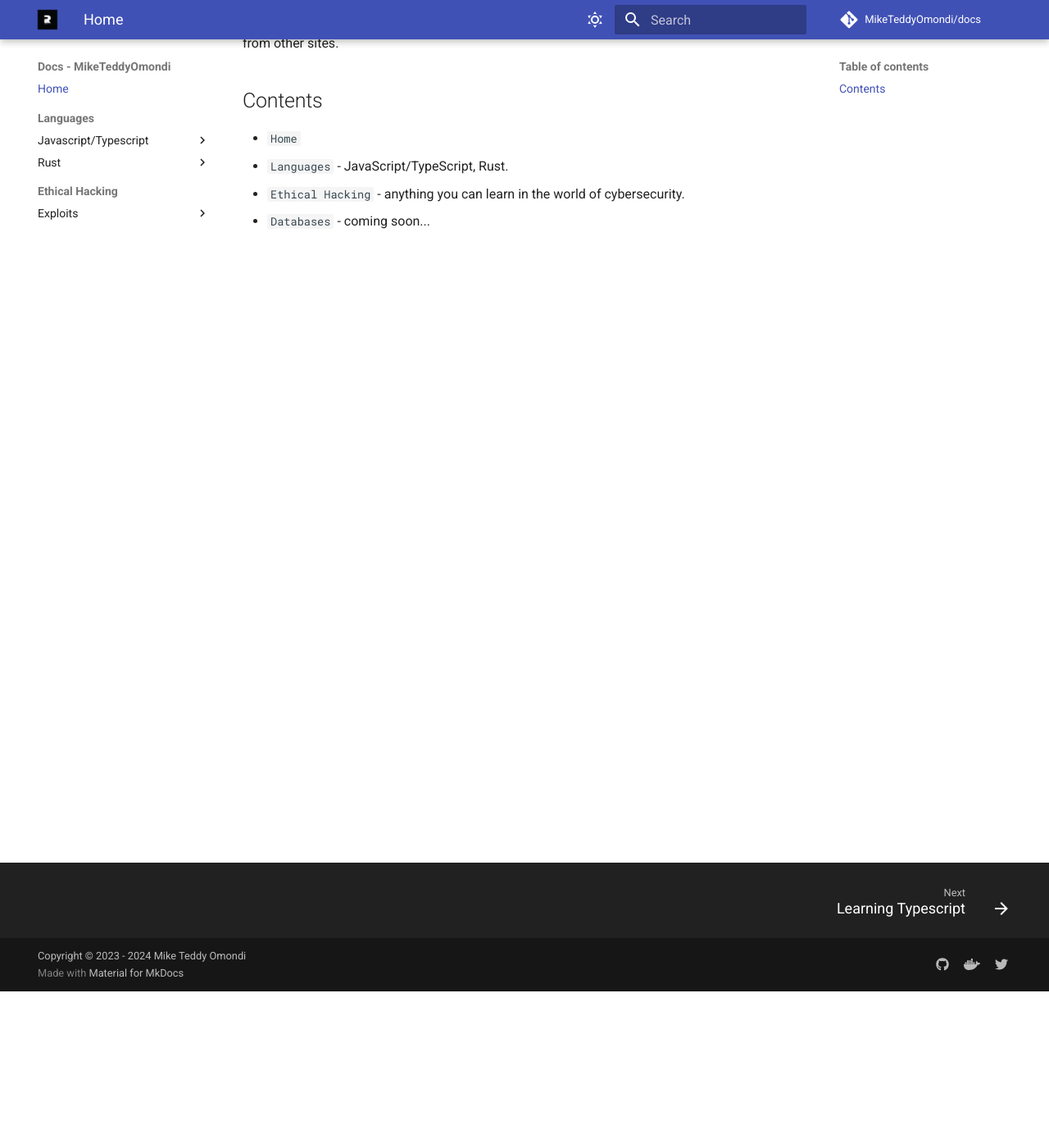
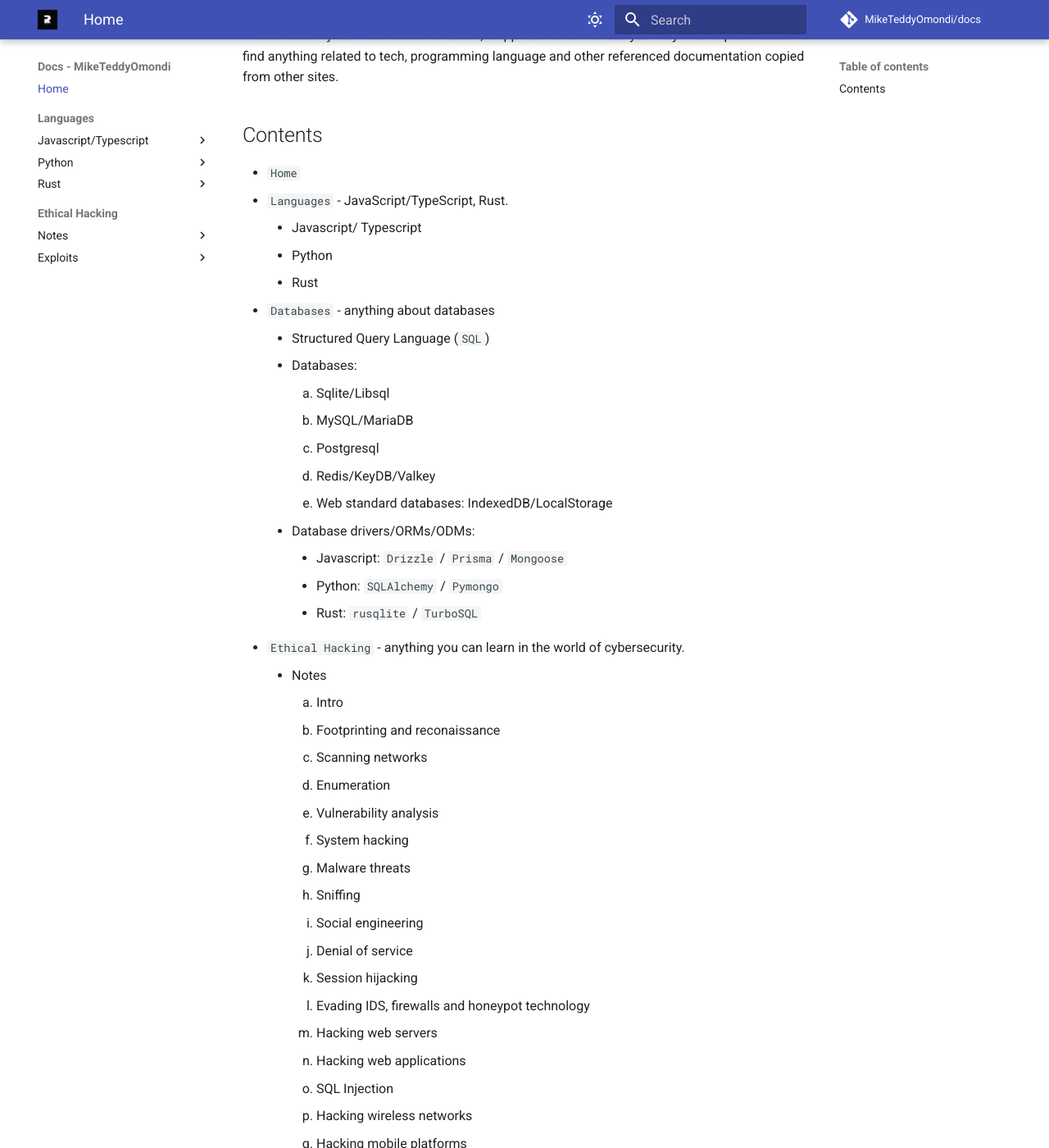
Before and after one commit to MikeTeddyOmondi/docs, an MkDocs documentation site: the page built from docs/index.md, in a window 1280 px wide and 1400 px high, scrolled down 191 px. Shown: the whole window at 82% size. Built offline with MkDocs 1.6.1 and Material for MkDocs 9.7.7, drawn with Linux system fonts in a browser that asks for light colours; comment, search, counter and statistics services are not loaded; some of the changed text lies outside the part shown.

Commit message:
fix: minimal changes

```diff
--- a/compose.yml
+++ b/compose.yml
@@ -1,4 +1,3 @@
-version: '3'
 services:
   mkdocs:
     image: squidfunk/mkdocs-material
--- a/docs/index.md
+++ b/docs/index.md
@@ -1,4 +1,6 @@
-# Docs | MikeTeddyOmondi
+# Docs
+
+By [MikeTeddyOmondi](https://github.com/MikeTeddyOmondi)
 
 Welcome to my technical documentation, snippets and references you may find helpful. You can find anything related to tech, programming language and other referenced documentation copied from other sites.
 
@@ -6,5 +8,41 @@ Welcome to my technical documentation, snippets and references you may find help
 
 - `Home`
 - `Languages` - JavaScript/TypeScript, Rust.
+    - Javascript/ Typescript
+    - Python
+    - Rust
+- `Databases` - anything about databases
+    - Structured Query Language (`SQL`)
+    - Databases:
+        1. Sqlite/Libsql
+        2. MySQL/MariaDB
+        3. Postgresql
+        4. Redis/KeyDB/Valkey
+        5. Web standard databases: IndexedDB/LocalStorage
+    - Database drivers/ORMs/ODMs:
+        - Javascript: `Drizzle` / `Prisma` / `Mongoose`
+        - Python: `SQLAlchemy` / `Pymongo`
+        - Rust: `rusqlite` / `TurboSQL`
 - `Ethical Hacking` - anything you can learn in the world of cybersecurity.
-- `Databases` - coming soon...
+    - Notes
+        1. Intro
+        2. Footprinting and reconaissance
+        3. Scanning networks
+        4. Enumeration
+        5. Vulnerability analysis
+        6. System hacking
+        7. Malware threats
+        8. Sniffing
+        9. Social engineering
+        10. Denial of service
+        11. Session hijacking
+        12. Evading IDS, firewalls and honeypot technology
+        13. Hacking web servers
+        14. Hacking web applications
+        15. SQL Injection
+        16. Hacking wireless networks
+        17. Hacking mobile platforms
+        18. IoT hacking
+        19. Cloud Computing
+        20. Cryptography
+    - Exploits
--- a/mkdocs.yml
+++ b/mkdocs.yml
@@ -10,17 +10,22 @@ repo_name: MikeTeddyOmondi/docs
 repo_url: https://github.com/MikeTeddyOmondi/docs
 
 # Copyright
-copyright: Copyright &copy; 2023 - 2024 Mike Teddy Omondi
+copyright: Copyleft &copy; 2023 - 2024 Mike Teddy Omondi
 
 nav:
   - Home: index.md
   - Languages:
     - Javascript/Typescript:
-      - Learning Typescript: languages/js_ts/typescript.md
+      - Learn Typescript: languages/js-ts/typescript.md
+    - Python:
+      - Learn Python: languages/python/python.md
     - Rust:
+      - Learn Rust: languages/rust/rust.md
       - MongoDB Rust Driver: languages/rust/mongodb_rust_driver.md
       - SQLite with Rust (Rusqlite): languages/rust/rusqlite.md
   - Ethical Hacking:
+    - Notes:
+      - Intro: ethical_hacking/notes/intro.md
     - Exploits:
       - Reverse Shell Using C++: ethical_hacking/exploits/reverse_shell_c_plus_plus.md
 
```
Also changed, not shown: docs/languages/python/python.md (added, +1 -0 lines), docs/languages/rust/rust.md (added, +1 -0 lines), docs/ethical_hacking/notes/intro.md (added), docs/languages/js-ts/typescript.md (renamed from docs/languages/js_ts/typescript.md), 1 other file.
